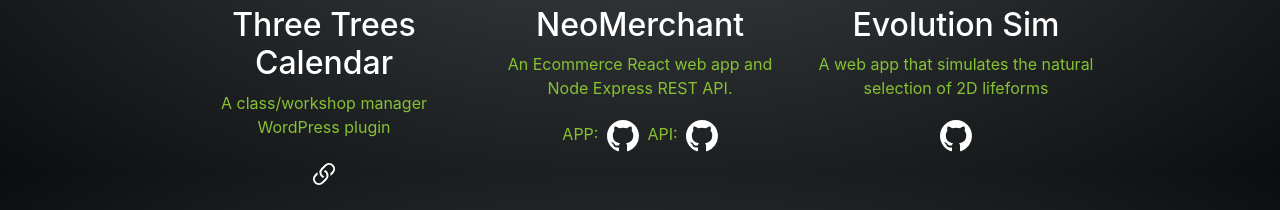
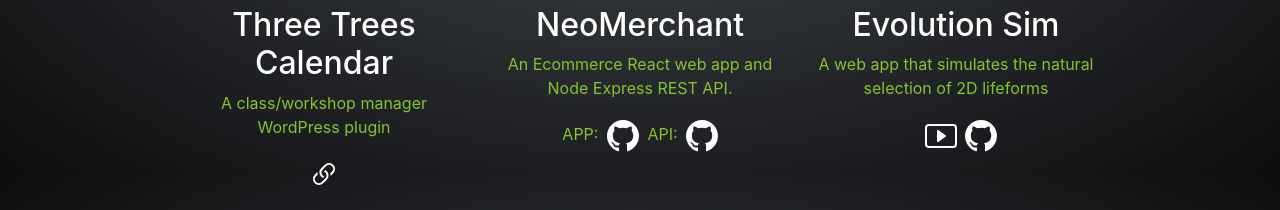
Before and after one commit to frayfray248/fraser-portfolio, a React (Create React App) app: page / in a window 1280 px wide. Shown: the part 2228-2438 px from the top of the page. Built offline with nearby package versions, Linux system fonts and the light colour scheme.

Commit message:
evolution sim demo button

```diff
--- a/src/Components/PortfolioIcons.js
+++ b/src/Components/PortfolioIcons.js
@@ -9,6 +9,7 @@ import { ReactComponent as PenIcon } from '../res/pen.svg'
 import { ReactComponent as PeopleIcon } from '../res/people.svg'
 import { ReactComponent as LinkedinIcon } from '../res/linkedin.svg'
 import { ReactComponent as EmailIcon } from '../res/envelope-at.svg'
+import { ReactComponent as PlayBtnIcon} from '../res/playbtn.svg'
 
 const style = css`
 width : 2rem;
@@ -28,3 +29,4 @@ export const StyledPenIcon = styled(PenIcon)`${style}`
 export const StyledPeopleIcon = styled(PeopleIcon)`${style}`
 export const StyledLinkedinIcon = styled(LinkedinIcon)`${style}`
 export const StyledEmailIcon = styled(EmailIcon)`${style}`
+export const StyledPlayBtnIcon = styled(PlayBtnIcon)`${style}`
--- a/src/Components/Project.js
+++ b/src/Components/Project.js
@@ -1,11 +1,12 @@
 import Col from "react-bootstrap/Col"
 import styled from 'styled-components'
-import { StyledGitHubIcon, StyledLinkIcon } from './PortfolioIcons'
+import { StyledGitHubIcon, StyledLinkIcon, StyledPlayBtnIcon } from './PortfolioIcons'
 import React from "react"
 
 const icons = [
     <StyledLinkIcon hover="true" />,
-    <StyledGitHubIcon hover="true" />
+    <StyledGitHubIcon hover="true" />,
+    <StyledPlayBtnIcon hover="true" />
 ]
 
 const StyledImage = styled.img`
--- a/src/Sections/Projects.js
+++ b/src/Sections/Projects.js
@@ -45,6 +45,11 @@ const Projects = () => {
                     description='A web app that simulates the natural selection of 2D lifeforms'
                     repoUrl={"https://github.com/frayfray248/evolution-sim"}
                     mainLink="https://github.com/frayfray248/evolution-sim"
+                    links={[
+                        {
+                            url: "https://evolution-sim.fly.dev/",
+                            iconIndex: 2,
+                        }]}
                 />
                 <Project
                     title='This Portfolio'
```
Also changed, not shown: src/res/playbtn.svg (added).
